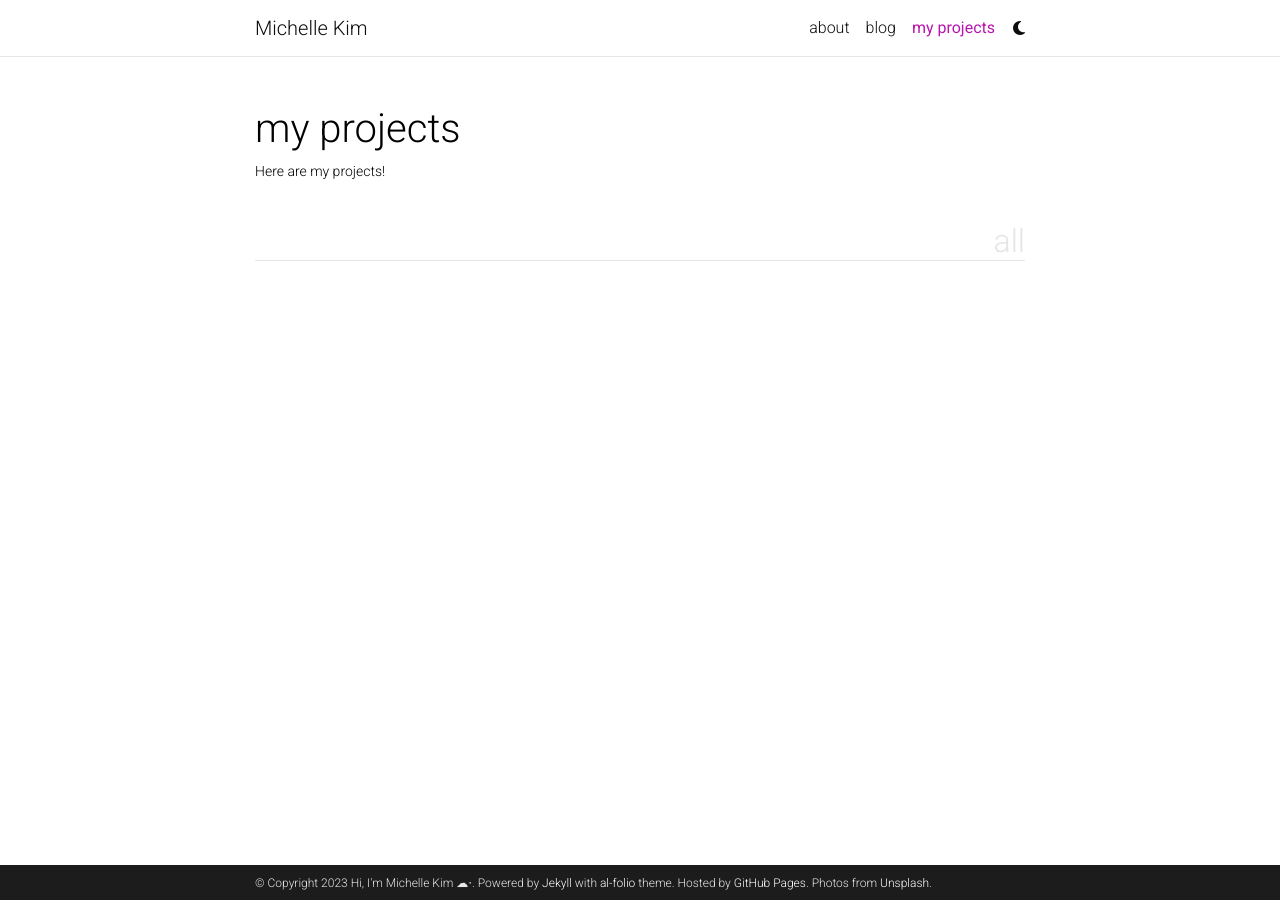
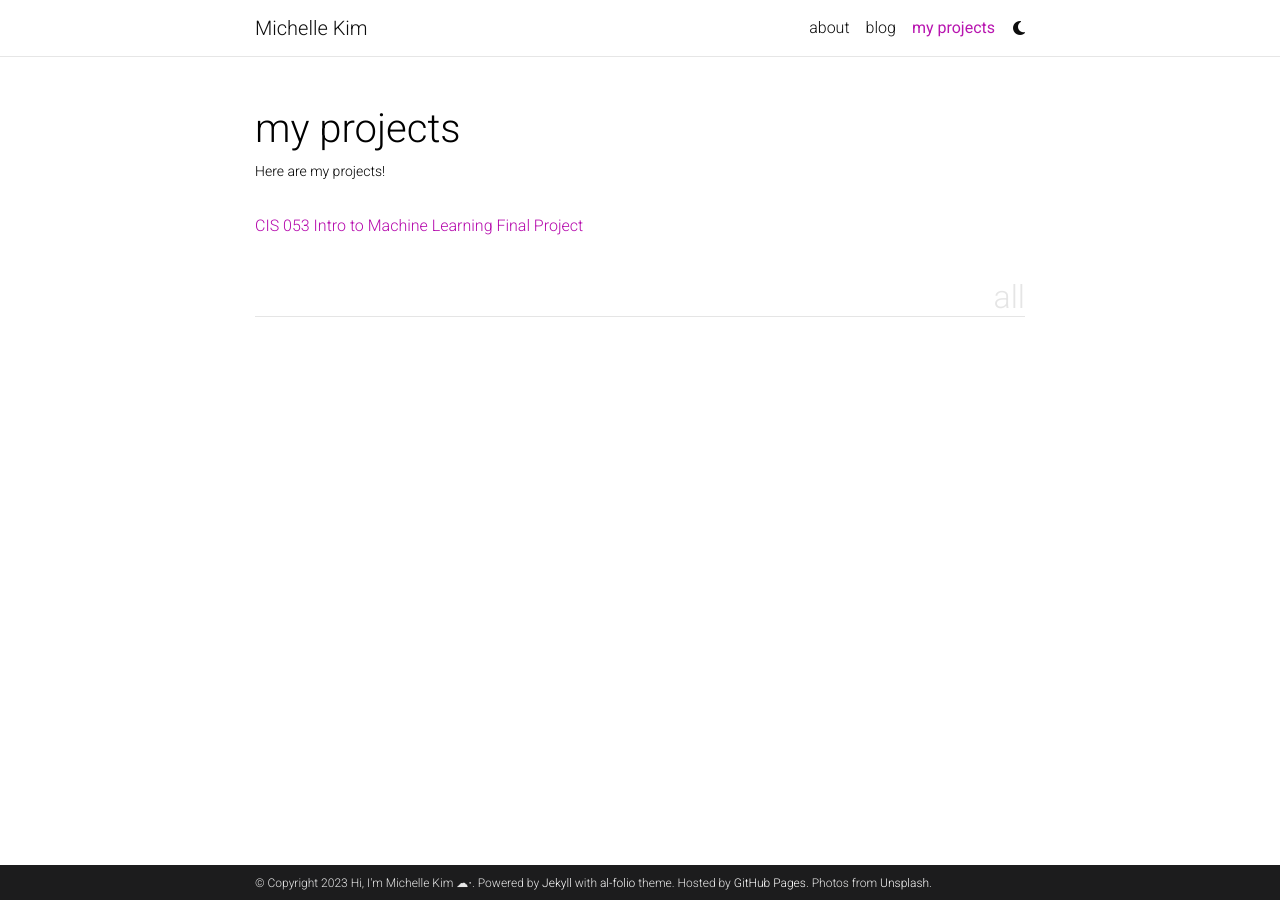
Before and after one commit to michellekim2/michellekim2.github.io, a Jekyll site: the page built from _pages/projects.md, in a window 1280 px wide. Built offline with Jekyll 4.4.1, drawn with Linux system fonts in a browser that asks for light colours; comment, search, counter and statistics services are not loaded; a style sheet for code colours, icons or effects is not loaded.

Commit message:
Update projects.md

```diff
--- a/_pages/projects.md
+++ b/_pages/projects.md
@@ -8,6 +8,7 @@ nav_order: 2
 display_categories: [all]
 horizontal: false
 ---
+<a href="https://michellekim2.github.io/projects/2_project" class="button">CIS 053 Intro to Machine Learning Final Project</a>
 
 <!-- pages/projects.md -->
 <div class="projects">
```
